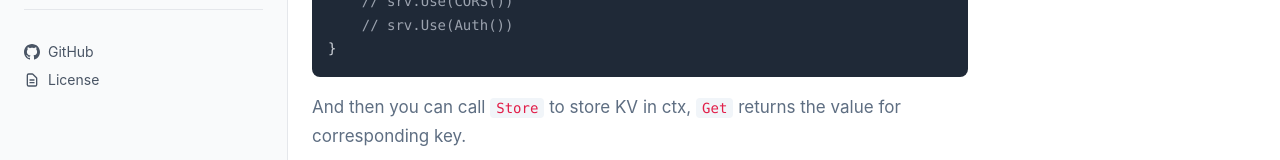
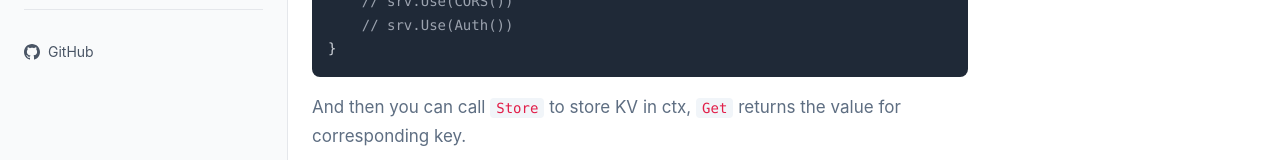
Before and after one commit to crazyfrankie/frx-doc, a Next.js app: page /docs/v0.0.2/ctxcache-http-middleware in a window 1280 px wide. Shown: the part 404-564 px from the top of the page. Built offline with nearby package versions, Linux system fonts and the light colour scheme.

Commit message:
fix:remove license

```diff
--- a/src/app/components/Sidebar.tsx
+++ b/src/app/components/Sidebar.tsx
@@ -31,7 +31,7 @@ export function Sidebar({ currentVersion = 'v0.0.2', currentSection }: SidebarPr
 
     const coreModules = navItems.filter(item =>
       !gettingStarted.includes(item) &&
-      !['best-practices', 'configuration', 'contributing', 'license'].includes(item.id.toLowerCase()) &&
+      !['best-practices', 'configuration', 'contributing'].includes(item.id.toLowerCase()) &&
       !item.title.toLowerCase().includes('best practices') &&
       !item.title.toLowerCase().includes('contributing') &&
       !item.title.toLowerCase().includes('configuration')
@@ -168,15 +168,6 @@ export function Sidebar({ currentVersion = 'v0.0.2', currentSection }: SidebarPr
               </svg>
               GitHub
             </a>
-            <a
-              href="#license"
-              className="flex items-center text-sm text-gray-600 hover:text-blue-600 transition-colors"
-            >
-              <svg className="w-4 h-4 mr-2" fill="none" stroke="currentColor" viewBox="0 0 24 24">
-                <path strokeLinecap="round" strokeLinejoin="round" strokeWidth={2} d="M9 12h6m-6 4h6m2 5H7a2 2 0 01-2-2V5a2 2 0 012-2h5.586a1 1 0 01.707.293l5.414 5.414a1 1 0 01.293.707V19a2 2 0 01-2 2z" />
-              </svg>
-              License
-            </a>
           </div>
         </div>
       </div>
```
